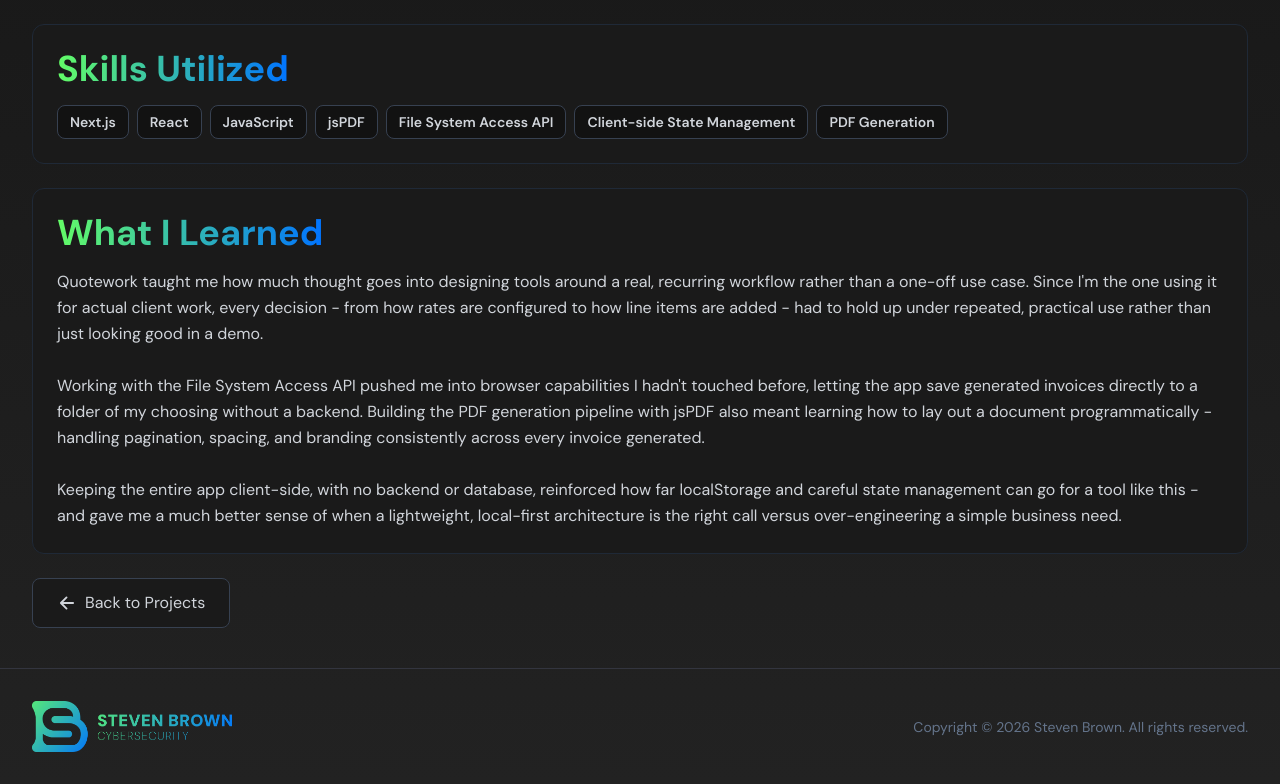
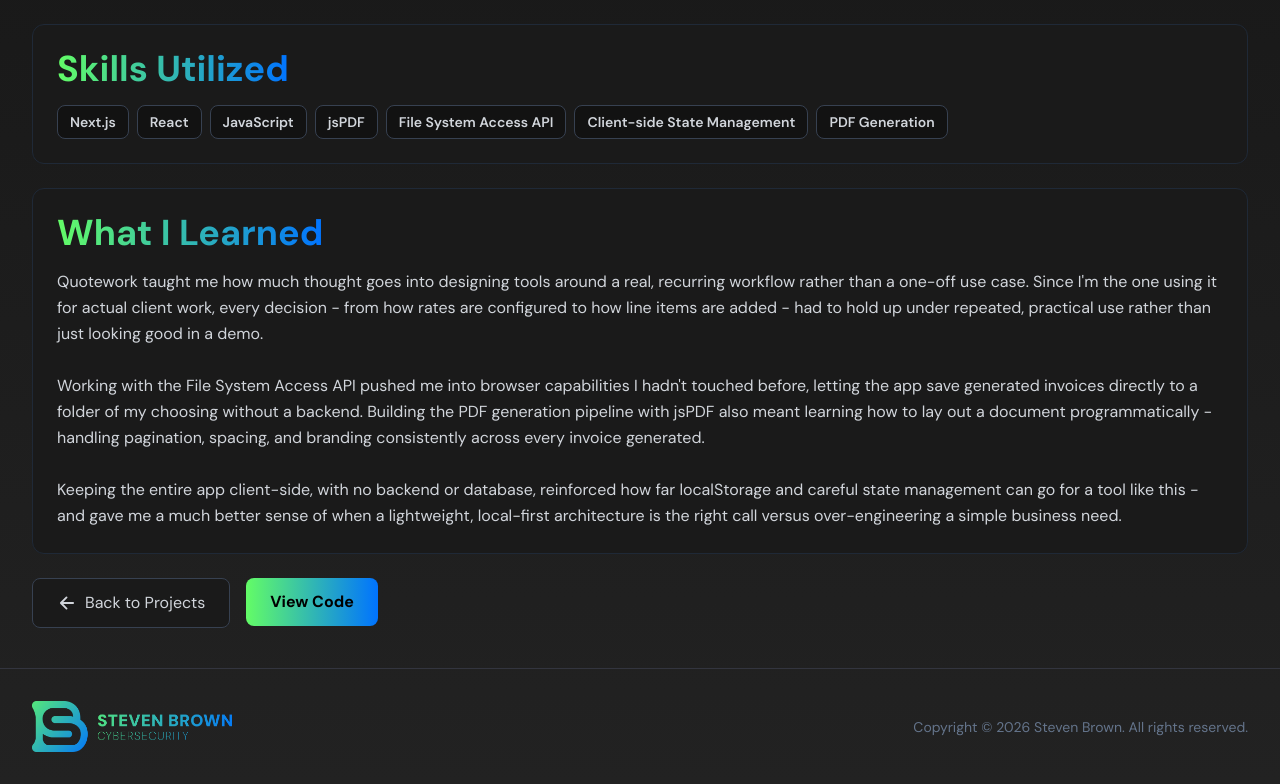
Before and after one commit to Steven6Brown/portfolioWebsite, a Next.js app: page /projects/quotework in a window 1280 px wide. Shown: the part 690-1474 px from the top of the page. Built offline with nearby package versions, Linux system fonts and the light colour scheme.

Commit message:
Test fix

```diff
--- a/app/projects/quotework/page.js
+++ b/app/projects/quotework/page.js
@@ -62,8 +62,8 @@ const QuoteWork = () => {
                 description2={description2}
                 subtitle3="What I Learned"
                 description3={description3}
-                // codebutton='https://github.com/Steven6Brown/QuoteWork'
-                // codebuttonlabel='View Code'
+                codebutton='https://github.com/Steven6Brown/QuoteWork'
+                codebuttonlabel='View Code'
             />
         </div>
     );
```
